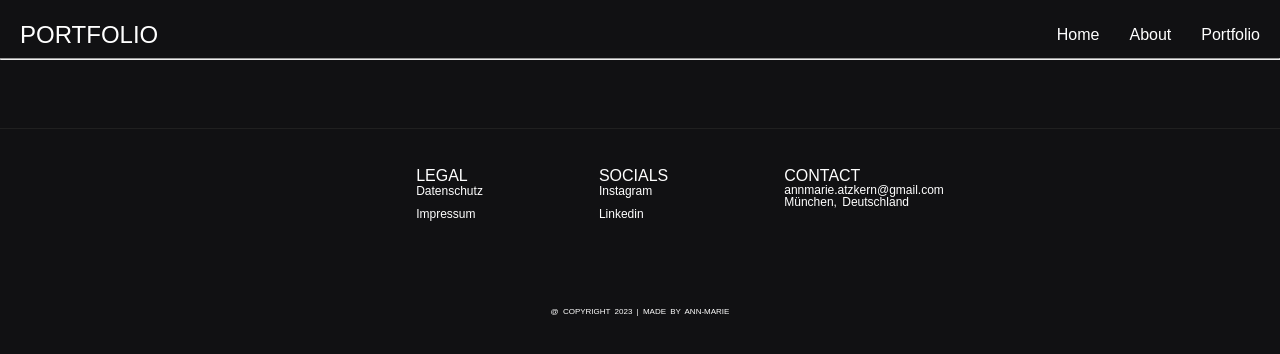
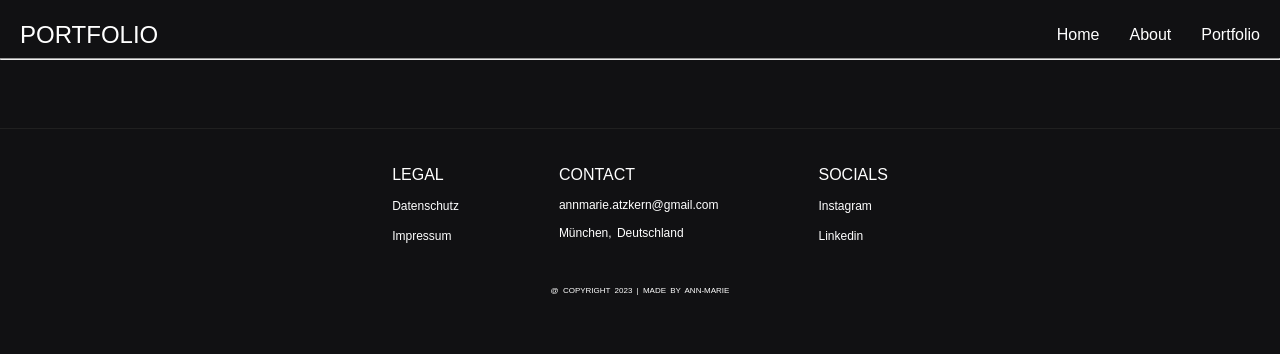
Before and after one commit to Ann-Atz/AnnAtzkWebsite, a React (Create React App) app: page /Typografie in a window 1280 px wide. Shown: the top 354 px of the page. Built offline with nearby package versions, Linux system fonts and the light colour scheme; a web font is replaced by a local one.

Commit message:
footer centered

```diff
--- a/package.json
+++ b/package.json
@@ -11,6 +11,8 @@
     "react-icons": "^4.7.1",
     "react-router-dom": "^6.6.1",
     "react-scripts": "5.0.1",
+    "react-scroll": "^1.8.9",
+    "react-transition-group": "^4.4.5",
     "styled-components": "^5.3.9",
     "web-vitals": "^2.1.4"
   },
--- a/src/components/Footer.css
+++ b/src/components/Footer.css
@@ -5,7 +5,6 @@ footer {
     right: 0;
     bottom: 0;
     width: 100%;
-    height: 180px;
     display: flex;
     justify-content: center;
     border-top: solid;
@@ -20,12 +19,11 @@ footer {
 }
 
 footerspan {
-    translate: 40px;
     margin: 20px auto;
     display: flex;
     flex-direction: row;
     justify-content: center;
-    gap: 116px;
+    gap: 100px;
     padding-left: 20px;
     padding-right: 20px;
 }
@@ -51,6 +49,7 @@ footerspan {
     display: grid;
     text-transform: uppercase;
     word-spacing: 2px;
+    padding-bottom: 15px;
 }
 
 
@@ -64,13 +63,10 @@ footerspan {
     font-size: 12px;
 }
 
-.Footer_Thin p a{
-    padding-bottom: 10px;
+footer p {
+    line-height: 1;
+    padding-bottom: 16px;
 }
-
-p {
-    line-height: 1; /* adjust the value to change the space between text lines */
-  }
 
 /*for phone screen*/
 @media screen and (max-width: 600px){
--- a/src/components/Footer.js
+++ b/src/components/Footer.js
@@ -14,7 +14,14 @@ function Footer() {
                         <p><a href="https://www.privacypolicies.com/generic/" title="policy" target="_blank" className="w3-hover-text-green" rel="noreferrer">Impressum</a></p>
                     </div>
                 </div>
-
+                <div className="Footer-Top">
+                    <div className="Footer_Thick">
+                        <p>Contact</p></div>
+                    <div className="Footer_Thin">
+                        <p>annmarie.atzkern@gmail.com</p>
+                        <p>München, Deutschland</p>
+                    </div>
+                </div>
                 <div className="Footer-Top">
                     <div className="Footer_Thick">
                         <p>Socials</p></div>
@@ -23,14 +30,7 @@ function Footer() {
                         <p><a href="https://www.linkedin.com/in/ann-marie-atzkern-712675217/" title="policy" target="_blank" className="w3-hover-text-green" rel="noreferrer">Linkedin</a></p>
                     </div>
                 </div>
-                <div className="Footer-Top">
-                    <div className="Footer_Thick">
-                        <p>Contact</p></div>
-                    <div className="Footer_Thin">
-                        <p>annmarie.atzkern@gmail.com</p>
-                        <p>München, Deutschland</p>
-                    </div>
-                </div>
+
             </footerspan>
 
 
--- a/src/components/pages/Home.css
+++ b/src/components/pages/Home.css
@@ -206,7 +206,6 @@ t4 {
   hyphens: auto;
   text-align: justify;
   top: 250px;
-  background-color: #111113;
   padding: 60px;
   position: relative;
   left: 50%;
@@ -220,6 +219,7 @@ t4 {
     margin: 0;
     box-sizing: border-box;
 }
+
 .skills_section{
     width: 100%;
     height: 100vh;
@@ -313,7 +313,7 @@ t4 {
 }
 .skill_bar .bar .js{
     width: 80%;
-    animation: css 2s;
+    animation: js 2s;
 }
 @keyframes js {
     0%{
@@ -368,10 +368,16 @@ t4 {
 }
 
 
-
 /*for phone screen*/
 @media screen and (max-width: 600px) {
   .ellipse-png {
     overflow: hidden;
   }
+  .welcome {
+    width: 450px;
+    background-color: transparent;
+  }
+  .code-block{
+    margin-bottom: -200px;
+  }
 }
--- a/src/components/pages/Home.js
+++ b/src/components/pages/Home.js
@@ -1,4 +1,4 @@
-import React from 'react'
+import React, { useState, useRef, useEffect } from 'react';
 import "./Home.css"
 import { Link } from 'react-router-dom'
 
@@ -11,14 +11,36 @@ import typo from '../pages/thumbnails/Typografie.png'
 import Ellipse from '../img/Ellipse.png'
 
 function Home() {
+  const ref = useRef(null);
+  const [isVisible, setIsVisible] = useState(false);
+
+  useEffect(() => {
+    const handleScroll = () => {
+      if (ref.current) {
+        const { top, bottom } = ref.current.getBoundingClientRect();
+        const windowHeight = window.innerHeight;
+        if (top < windowHeight && bottom >= 0) {
+          setIsVisible(true);
+        } else {
+          setIsVisible(false);
+        }
+      }
+    };
+    window.addEventListener('scroll', handleScroll);
+    return () => {
+      window.removeEventListener('scroll', handleScroll);
+    };
+  }, []);
+
   return (
     <>
       <div className='hero_container'>
         <div className='title1'>Hi, I'm</div>
-        <div className='title2'>Ann-Marie<br />Atzkern</div>
+        <div className='title2'>Ann-Marie<br />Atzkern
+        </div>
         <div className='title3'>Student of IT and Design</div>
         <div className='ellipse-title'>
-          <img src={Ellipse} className="ellipse_png" alt="img" />
+          <img src={Ellipse} className="ellipse-png" alt="img" />
         </div>
       </div>
 
@@ -110,28 +132,20 @@ function Home() {
                 <button type="submit"><Link className='link' to="/Typografie">View Project</Link></button>
               </form>
             </div></div>
-
         </div>
       </div>
 
-      <div class='wrapper'>
-        <div class='container'>
-
-        </div>
-      </div>
-
-
-
       <skills>
-        <div class="skills_section">
-          <div class="skills_head">
+        <div ref={ref}>
+          {isVisible ? (
+            <div className="skills_section">
+              <div className="skills_head">
                 <h2>My <span>Skills</span></h2>
                 <p>Meine Kenntnisse in Design und Informatik</p>
               </div>
-
-          <div class="skills_main">
-            <div class="skill_bar">
-              <div class="info">
+              <div className="skills_main">
+                <div className="skill_bar">
+                  <div className="info">
                     <p>Photoshop</p>
                   </div>
                   <div class="bar">
@@ -191,12 +205,15 @@ function Home() {
                     <p>React</p>
                   </div>
                   <div class="bar">
-                <span class="mongo"></span>
+                    <span className="mongo"></span>
                   </div>
                 </div>
               </div>
             </div>
-
+          ) : (
+            'Ann-Marie'
+          )}
+        </div>
       </skills>
     </>
   )
```
Also changed, not shown: 1 other file (tests, documents, lock files or other folders). Lines whose indentation alone changed are shown as unchanged.
